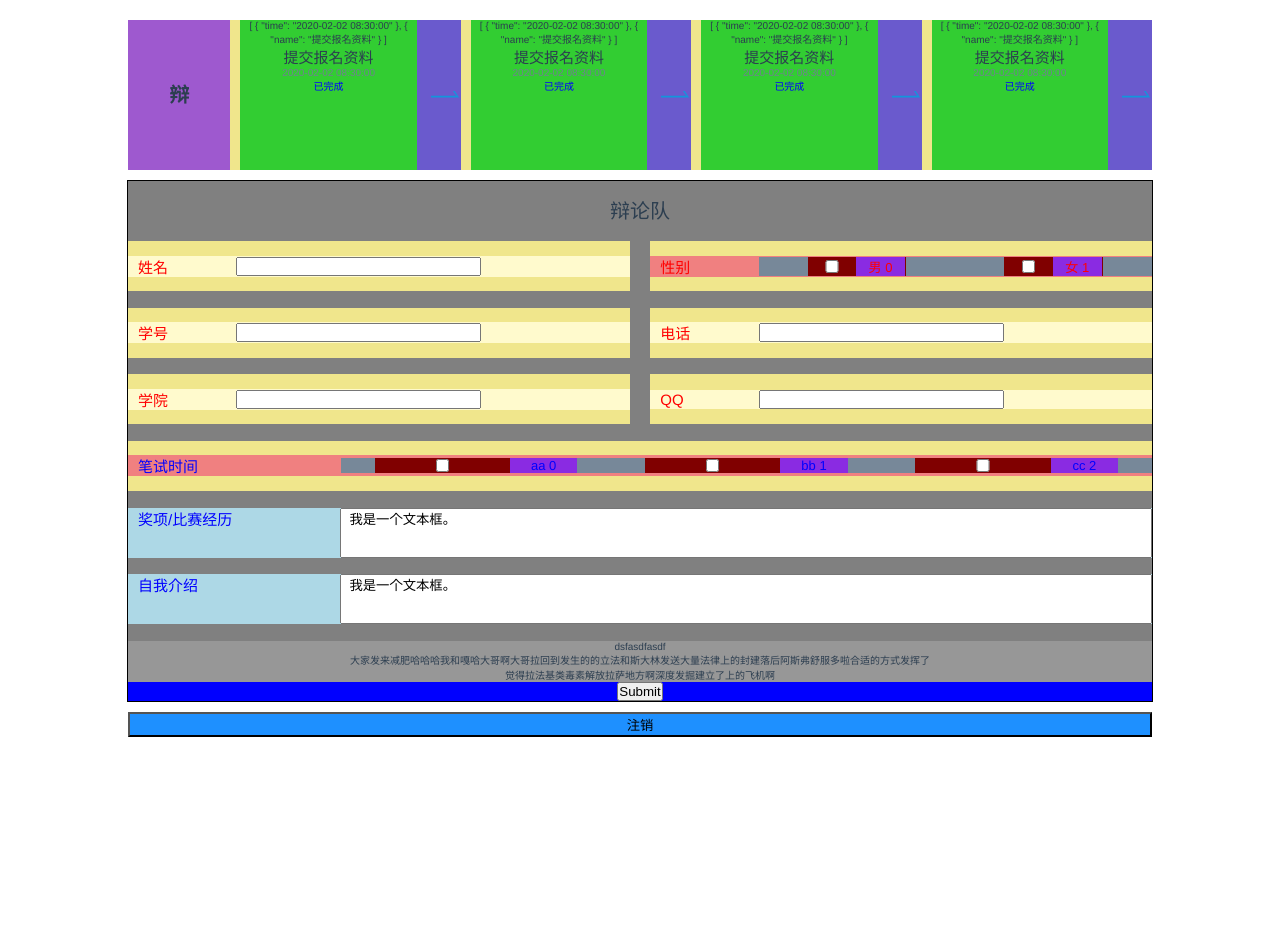
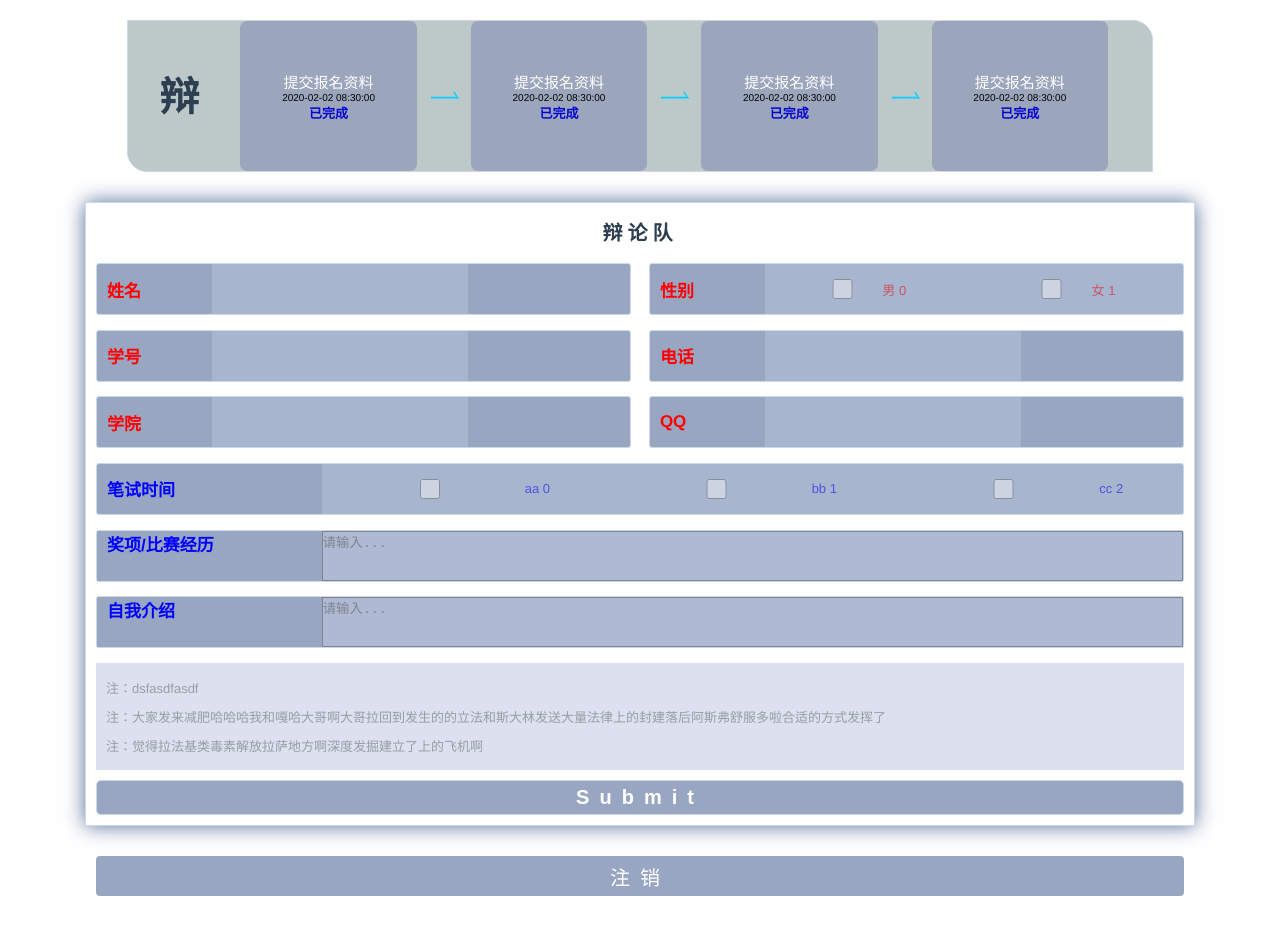
Before and after one commit to xiangguaa/ClubRecruitment_Vue, a Vue app: page /joinchart/1 in a window 1280 px wide. Shown: the top 934 px of the page. Built offline with nearby package versions, Linux system fonts and the light colour scheme.

Commit message:
初步修改完所有页面的UI

```diff
--- a/src/components/ApplicationChart.vue
+++ b/src/components/ApplicationChart.vue
@@ -34,8 +34,8 @@
 
                         <div v-else-if="item.inputType=='textarea'" class="textarea-type">
                             <label class="item-name">{{item.infoName}}</label>
-                            <textarea :name="[item.infoValue]" >
-                                我是一个文本框。
+                            <textarea :name="[item.infoValue]"  placeholder="请输入...">
+
                             </textarea>
                         </div>
 
@@ -46,7 +46,7 @@
             </div>
             <div class="notes">
                 <div class="note-item" v-for="(item,idx) in chart.footer" :key="idx">
-                    {{item}}
+                    注：{{item}}
                 </div>
             </div>
             <div class="submit">
@@ -98,11 +98,13 @@ export default {
 <style scoped>
 
     .wrp{
-        background-color: gray;
-        width: 80%;
-        /* height: 55rem; */
-        margin: 1rem auto;
-        border: black solid 0.5px;
+        /* background-color: gray; */
+
+        width: 85%;
+        padding: 0 1rem;
+        margin: 3rem auto;
+        box-shadow: #566d97 0 0 20px;
+        border: 1px solid #cad9ea;
     }
     .title{
         width: 100%;
@@ -112,6 +114,8 @@ export default {
 
         padding: 1rem 0rem 1rem 0rem;
         font-size: 2rem ;
+        font-weight: 620;
+        letter-spacing: 0.5rem;
     }
     form{
 
@@ -125,7 +129,10 @@ export default {
         flex-wrap: wrap;
     }
     .main-item{
-        background-color: khaki;
+        /* background-color: rgb(160, 240, 140); */
+        background-color: #98a6c2;
+        border: 1px solid #cad9ea;
+        border-radius: 0.3rem;
         height: 5rem;
         display: flex;
         align-items: center;
@@ -133,7 +140,8 @@ export default {
     }
     .input-type{
         width: 100%;
-        background-color: lemonchiffon;
+        height: 100%;
+        /* background-color: rgb(43, 39, 7); */
         padding-left: 1rem;
         display: flex;
         justify-content: start;
@@ -147,13 +155,25 @@ export default {
         display: flex;
         justify-content: start;
         /* background-color: magenta; */
+        font-size: 1.7rem;
+        font-weight: 600;
     }
-    .item-input{width: 80%;}
+    .item-input{
+        width: 80%;
+        border: 0;
+        height: 100%;
+        /* background-color: rgb(108, 161, 95); */
+        background-color: #b8c3da;
+        filter: opacity(50%)
+    }
 
     .checkbox-type{
         padding-left: 1rem;
         width: 100%;
-        background-color: lightcoral;
+        height: 100%;
+        /* background-color: lightcoral; */
+        /* background-color: rgb(160, 240, 140); */
+
         display: flex;
         justify-content: start;
         align-items: center;
@@ -162,13 +182,17 @@ export default {
 
     .checbox-wrp{
         width: 80%;
-        background-color: lightslategray;
+        height: 100%;
+        /* background-color: lightslategray; */
+        /* background-color: rgb(108, 161, 95); */
+        background-color: #b8c3da;
+        filter: opacity(50%);
         display: flex;
         justify-content: space-around;
         align-items: center;
     }
     .citem{
-        background-color: maroon;
+        /* background-color: maroon; */
         width: 25%;
         height: inherit;
         display: flex;
@@ -177,12 +201,19 @@ export default {
     }
     .citem input{
         /* width: 5%; */
-        background-color: lime;
+        /* background-color: lime; */
     }
     .citem div{
-        background-color: blueviolet;
+        /* background-color: blueviolet; */
         width: 50%;
 
+    }
+    .checkbox-input{
+        display: block;
+        width: 20px;
+        height: 20px;
+        cursor: pointer;
+        background: rgba(240, 84, 77, 1);;
     }
 
 
@@ -191,7 +222,9 @@ export default {
         padding-left: 1rem;
         width: 100%;
         height: inherit;
-        background-color: lightblue;
+        /* background-color: lightblue; */
+        /* background-color: rgb(160, 240, 140); */
+         background-color: #98a6c2;
         display: flex;
         justify-content: start;
     }
@@ -200,12 +233,46 @@ export default {
        /* height: 5rem; */
        height: auto;
        width: 80%;
+       /* background-color: rgb(108, 161, 95); */
+       background-color: #b8c3da;
+        filter: opacity(50%);
+       filter: opacity(70%)
     }
 
     .notes{
-        background-color: rgb(151, 151, 151);
+        /* background-color: rgb(151, 151, 151); */
+        background-color: #b8c3da;
+        filter: opacity(50%);
+        /* filter: brightness(1.5); */
+        font-size: 1.3rem;
+        font-weight: 520;
+        padding: 0.5rem 0;
+    }
+    .note-item{
+        /* background-color: violet; */
+        margin: 1rem;
+        text-indent: 0;
+        display: flex;
+        justify-content: flex-start;
     }
     .submit{
-        background-color: blue;
+        margin: 1rem 0;
+        /* background-color: blue; */
+        width: 100%;
+    }
+    .submit input{
+        width: 100%;
+        padding: 0.5rem 0;
+        outline: none;
+        border: 1px solid #cad9ea;
+        border-radius: 0.5rem;
+        color: white;
+       font-size: 2rem;
+       letter-spacing: 1rem;
+       font-weight: 550;
+        background-color: #98a6c2;
+    }
+    .submit input:hover{
+        background-color: #365ecc;
     }
 </style>
--- a/src/components/Timeline.vue
+++ b/src/components/Timeline.vue
@@ -6,7 +6,7 @@
         <div class="timeline">
             <div class="item-wrp" v-for="(activity,idx) in timeline" :key="idx">
                 <div class="item">
-                    {{activity}}
+                    <!-- {{activity}} -->
                     <p class="activity-name">{{activity[1].name}}</p>
                     <p class="activity-time">{{activity[0].time}}</p>
                     <div class="activity-status">已完成</div>
@@ -44,21 +44,24 @@
 </script>
 <style scoped>
     .wrp{
-        background-color: hotpink;
+        background-color: #bdc8c9;
         width: 80%;
         height: 15rem;
         margin: 0 auto;
         position: relative;
         margin-top: 2rem;
+        border-radius: 0 2rem 0 2rem;
+        border: 1px solid #cad9ea;
     }
     .club{
         /* display: inline; */
-        background-color: rgb(158, 89, 207);
+        border-radius: 0 0 0 2rem;
+        /* background-color: rgb(158, 89, 207); */
         width: 10%;
         height: inherit;
         line-height: 15rem;
         text-align: center;
-        font-size: 2rem;
+        font-size: 4rem;
         font-family: Cambria, Cochin, Georgia, Times, 'Times New Roman', serif;
         font-weight: bolder;
         display: inline-block;
@@ -68,22 +71,26 @@
     .club p{
         margin: 0;
         padding: 0;
+        /* background-color: tomato; */
+        filter: blur(0.5px);
+
     }
 
     .timeline{
         display: inline-block;
         position: absolute;
         right: 0rem;
-        background-color: khaki;
+        /* background-color: #D4E599; */
         height: inherit;
         width: 90%;
         display: flex;
         justify-content: space-evenly;
+        border-radius: 0 2rem 0 0;
 
     }
 
     .item-wrp{
-        background-color: lightblue;
+        /* background-color: lightblue; */
         width: 100%;
         margin-left: 1rem;
         /* width: 25%; */
@@ -92,25 +99,47 @@
         /* flex-direction: column; */
         justify-content: space-evenly;
     }
+    .item-wrp:last-child{
+        /* background-color: lightcoral; */
+        border-radius: 0 2rem 0 0;
+    }
+    .item-wrp:last-child .arrow{
+        visibility: hidden;
+    }
     .item{
-        background-color: limegreen;
+        filter: brightness(1.2);
+        /* background-color: #86c976; */
+         background-color: #98a6c2;
+         filter: opacity(80%);
+        filter: grayscale(0.2);
+        border-radius: 0.7rem;
         width: 80%;
+        /* height: fit-content; */
+        display: flex;
+        flex-direction: column;
+        justify-content: center;
+        align-items: center;
+
     }
     .activity-name{
         font-size: 1.5rem;
+        color: white;
 
     }
     .activity-time{
         font-size: 1rem;
-        color: slategray;
+        color: rgb(0, 0, 0);
     }
     .activity-status{
         color: blue;
+        font-size: 1.3rem;
+        font-weight: 600;
     }
     .arrow{
         width: 20%;
-        background-color: slateblue;
+        /* background-color: slateblue; */
         /* text-align: center; */
+        filter: contrast(2) brightness(1.2);
         justify-content: flex-end;
         display: flex;
         align-items: center;
--- a/src/views/Joinchart.vue
+++ b/src/views/Joinchart.vue
@@ -86,9 +86,23 @@ export default {
        padding-bottom: 10%;
    }
    .logout{
-       width: 80%;
-       background-color: dodgerblue;
+       width: 85%;
+       height: 5%;
+       outline: none;
+       border: none;
+        border-radius: 0.4rem;
+       /* background-color: #578acc; */
+       background-color: #98a6c2;
+       color: white;
+       font-size: 2rem;
+       letter-spacing: 1rem;
+       font-weight: 550;
+       margin-bottom: 5rem;
        /* margin-bottom: ; */
+   }
+   .logout:hover{
+       /* background-color: #cc3681; */
+       background-color: #365ecc;
    }
 
 </style>
--- a/src/views/PersonDetail.vue
+++ b/src/views/PersonDetail.vue
@@ -1,5 +1,6 @@
 <template>
     <div class="wrp">
+        <div class="content-wrp">
             <div class="title"><h1>个人信息</h1></div>
             <div class="detail" >
                 <div class="info" v-for="(item,name,idx) in personData" :key="idx">
@@ -9,7 +10,9 @@
 
             </div>
             <!-- <div > -->
-            <img class="back" @click="back()" src="../assets/logo.png" alt="返回">
+            <img class="back" @click="back()" src="../assets/return.png" alt="返回">
+        </div>
+
         <!-- </div> -->
     </div>
 </template>
@@ -40,15 +43,24 @@ export default {
 </script>
 <style scoped>
     .wrp{
-        width: 100%;
-        height: 100%;
-        background-color: rgb(145, 131, 131);
+        /* background-color: rgb(145, 131, 131); */
+
+    }
+    .content-wrp{
+        width: 90%;
+        height: 80%;
+        /* background-color: cadetblue; */
+        margin: auto;
+        box-shadow: #566d97 0 0 20px;
+        border: 1px solid #cad9ea;
         display: flex;
         flex-direction: column;
         justify-content: start;
+
     }
     .title{
-        background-color: beige;
+        /* background-color: beige; */
+        padding-top: 1rem;
         width: 100%;
         height: 5%;
     }
@@ -59,18 +71,22 @@ export default {
         display: flex;
         justify-content: start;
         flex-flow: wrap;
-        padding-top: 2%;
+        padding-top: 1%;
     }
     .info{
-        background-color: cornflowerblue;
+        /* background-color: rgb(169, 214, 214); */
+        background-color: #E1DDDD;
+        border-radius: 0.3rem;
         height: fit-content;
         min-height: 4rem;
         margin: 1.666rem;
-        width: 30%;
+        width: 28%;
         display: flex;
         flex-direction: column;
         justify-content: center;
         align-items: center;
+        padding: 1rem;
+        /* padding-top: 0rem; */
     }
     .info-title{
         font-weight: bolder;
@@ -79,8 +95,8 @@ export default {
         margin-top: 0.5rem;
     }
     .back{
-        width: 3rem;
-        height: 3rem;
+        width: 3.5rem;
+        height: 3.5rem;
         border-radius: 50%;
         position: fixed;
         right: 2rem;
```
Also changed, not shown: src/components/ChartSetting.vue (+114 -25 lines), src/components/RegistrationStatus.vue (+25 -13 lines), src/assets/return.png (added). Lines whose indentation alone changed are shown as unchanged.
